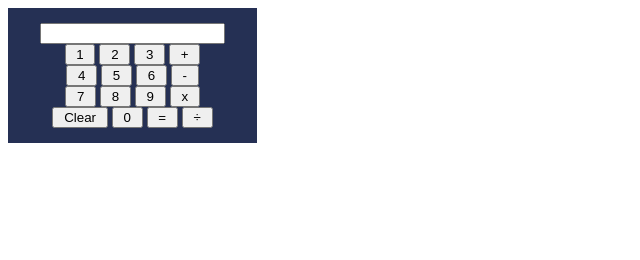
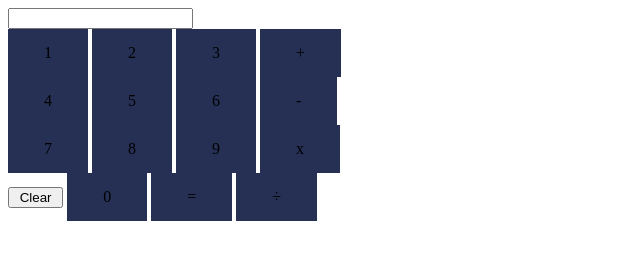
Before and after one commit to curiouschukku/Knowsmore-Calculator, a plain HTML site: page index.html in a window 1280 px wide. Shown: the whole page, without its empty margins (0-640 px from the left). Drawn offline with Linux system fonts and the light colour scheme.

Commit message:
Update index.html

```diff
--- a/index.html
+++ b/index.html
@@ -29,33 +29,33 @@
         <div id='calc-contain'>
 
           <form name="calculator">
-                <div class="bcss">
+
             <input type="text" name="answer" />
             <br>
-                <input type="button" value=" 1 " onclick="calculator.answer.value += '1'" />
-                <input type="button" value=" 2 " onclick="calculator.answer.value += '2'" />
-                <input type="button" value=" 3 " onclick="calculator.answer.value += '3'" />
-                <input type="button" value=" + " onclick="calculator.answer.value += '+'" />
+                <input type="button" value=" 1 " class="bcss" onclick="calculator.answer.value += '1'" />
+                <input type="button" value=" 2 " class="bcss" onclick="calculator.answer.value += '2'" />
+                <input type="button" value=" 3 " class="bcss" onclick="calculator.answer.value += '3'" />
+                <input type="button" value=" + " class="bcss" onclick="calculator.answer.value += '+'" />
             <br/>
 
-                <input type="button" value=" 4 " onclick="calculator.answer.value += '4'" />
-                <input type="button" value=" 5 " onclick="calculator.answer.value += '5'" />
-                <input type="button" value=" 6 " onclick="calculator.answer.value += '6'" />
-                <input type="button" value=" - " onclick="calculator.answer.value += '-'" />
+                <input type="button" value=" 4 " class="bcss" onclick="calculator.answer.value += '4'" />
+                <input type="button" value=" 5 " class="bcss" onclick="calculator.answer.value += '5'" />
+                <input type="button" value=" 6 " class="bcss" onclick="calculator.answer.value += '6'" />
+                <input type="button" value=" - " class="bcss" onclick="calculator.answer.value += '-'" />
             </br>
 
-                <input type="button" value=" 7 " onclick="calculator.answer.value += '7'" />
-                <input type="button" value=" 8 " onclick="calculator.answer.value += '8'" />
-                <input type="button" value=" 9 " onclick="calculator.answer.value += '9'" />
-                <input type="button" value=" x " onclick="calculator.answer.value += '*'" />
+                <input type="button" value=" 7 " class="bcss" onclick="calculator.answer.value += '7'" />
+                <input type="button" value=" 8 " class="bcss" onclick="calculator.answer.value += '8'" />
+                <input type="button" value=" 9 " class="bcss" onclick="calculator.answer.value += '9'" />
+                <input type="button" value=" x " class="bcss" onclick="calculator.answer.value += '*'" />
             </br>
 
                 <input type="button" class"csss" value=" Clear " onclick="calculator.answer.value = ''" />
-                <input type="button" value=" 0 " onclick="calculator.answer.value += '0'" />
-                <input type="button" value=" = " onclick="calculator.answer.value = eval(calculator.answer.value)" />
-                <input type="button" value=" ÷ " onclick="calculator.answer.value += '/'" />
+                <input type="button" value=" 0 " class="bcss" onclick="calculator.answer.value += '0'" />
+                <input type="button" value=" = " class="bcss" onclick="calculator.answer.value = eval(calculator.answer.value)" />
+                <input type="button" value=" ÷ " class="bcss" onclick="calculator.answer.value += '/'" />
             </br>
-        </div>
+
           </form>
         </div>
     </body>
```
